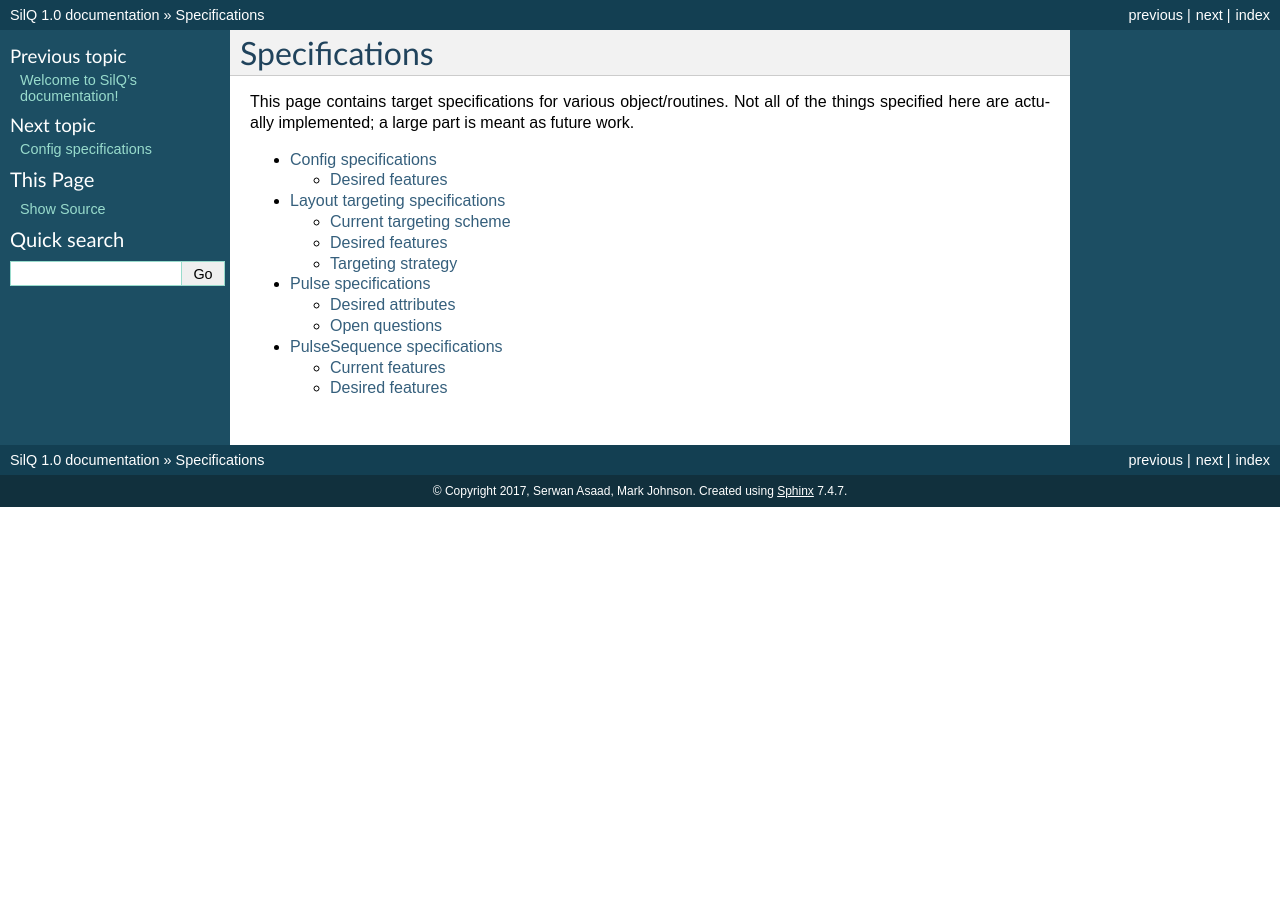
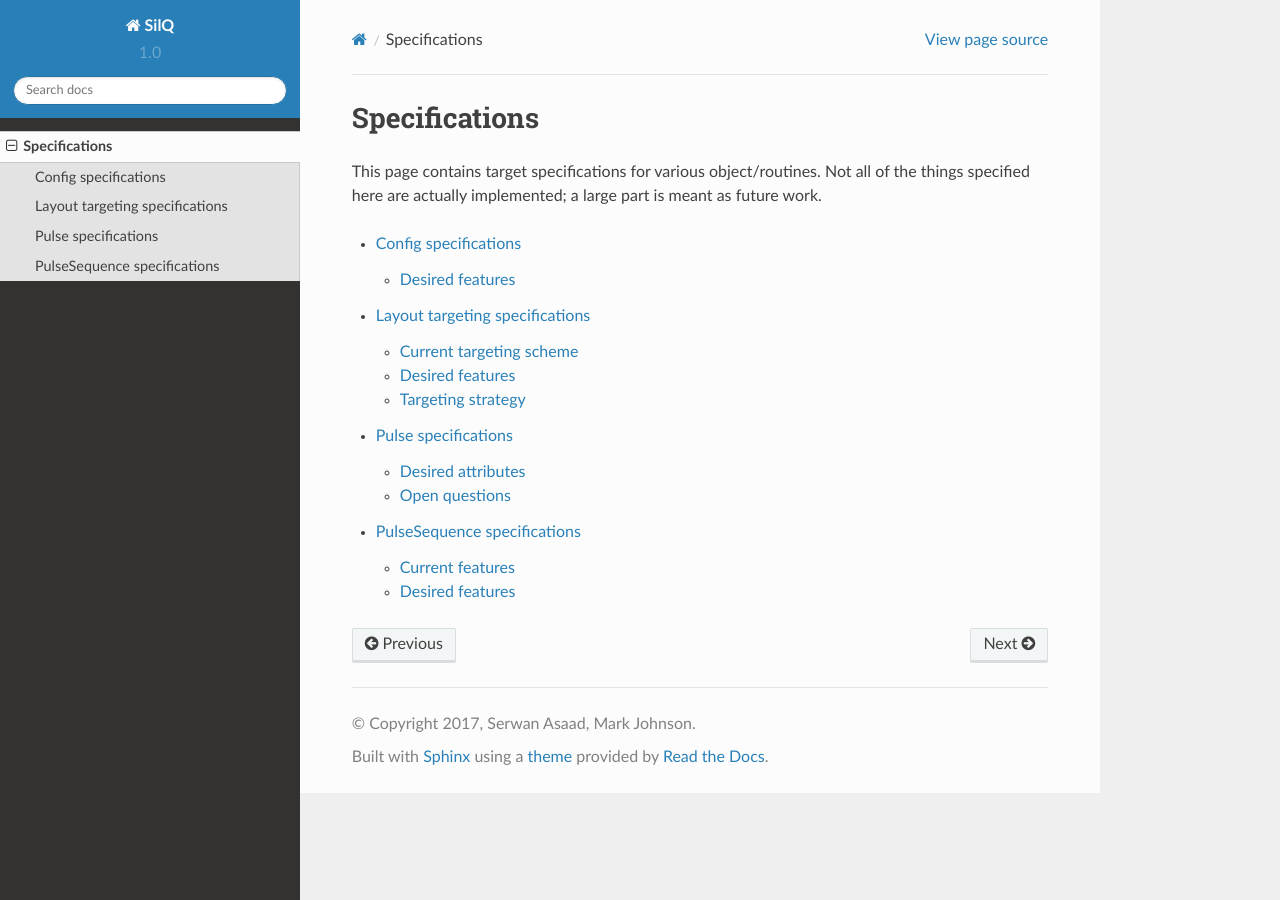
Before and after one commit to nulinspiratie/SilQ, a Sphinx documentation site: the page built from documentation/specifications/index.rst, in a window 1280 px wide. Built offline with Sphinx 7.4.7 and the Read the Docs theme 2.0.0, drawn with Linux system fonts in a browser that asks for light colours; pages that are not in the unit, such as notebooks, are missing from menus.

Commit message:
doc: finish setup

```diff
--- a/documentation/conf.py
+++ b/documentation/conf.py
@@ -96,7 +96,8 @@ todo_include_todos = True
 # The theme to use for HTML and HTML Help pages.  See the documentation for
 # a list of builtin themes.
 #
-html_theme = 'classic'
+html_theme = "sphinx_rtd_theme"
+# html_theme = 'classic'
 # html_theme = 'julia'
 # html_theme_path = [juliadoc.get_theme_dir()]
 # html_sidebars = juliadoc.default_sidebars()
--- a/documentation/index.rst
+++ b/documentation/index.rst
@@ -9,10 +9,6 @@ Welcome to SilQ's documentation!
 SilQ is a measurement software designed to control spin-based systems. It utilizes the QCoDeS data acquisition framework.
 
 
-
-.. toctree::
-   :maxdepth: 2
-   :caption: Contents:
 
 
 Documentation
```
